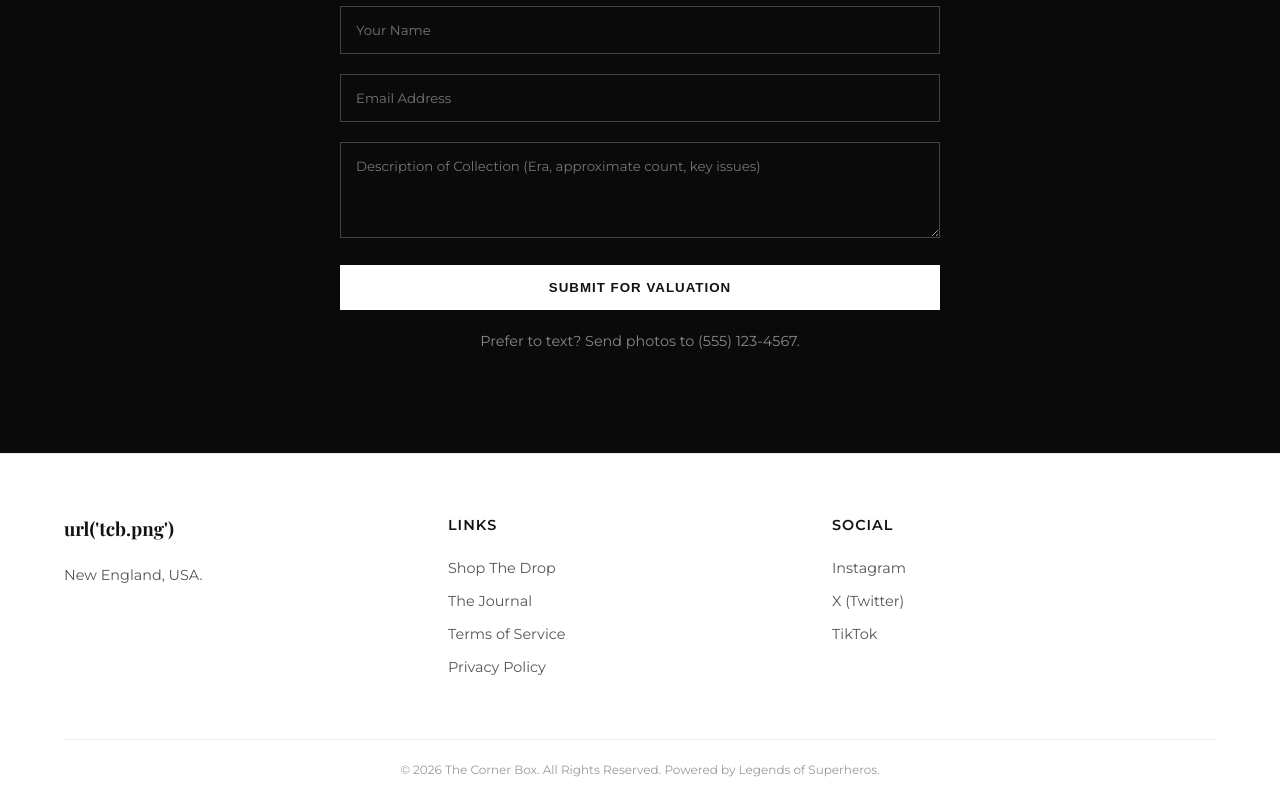
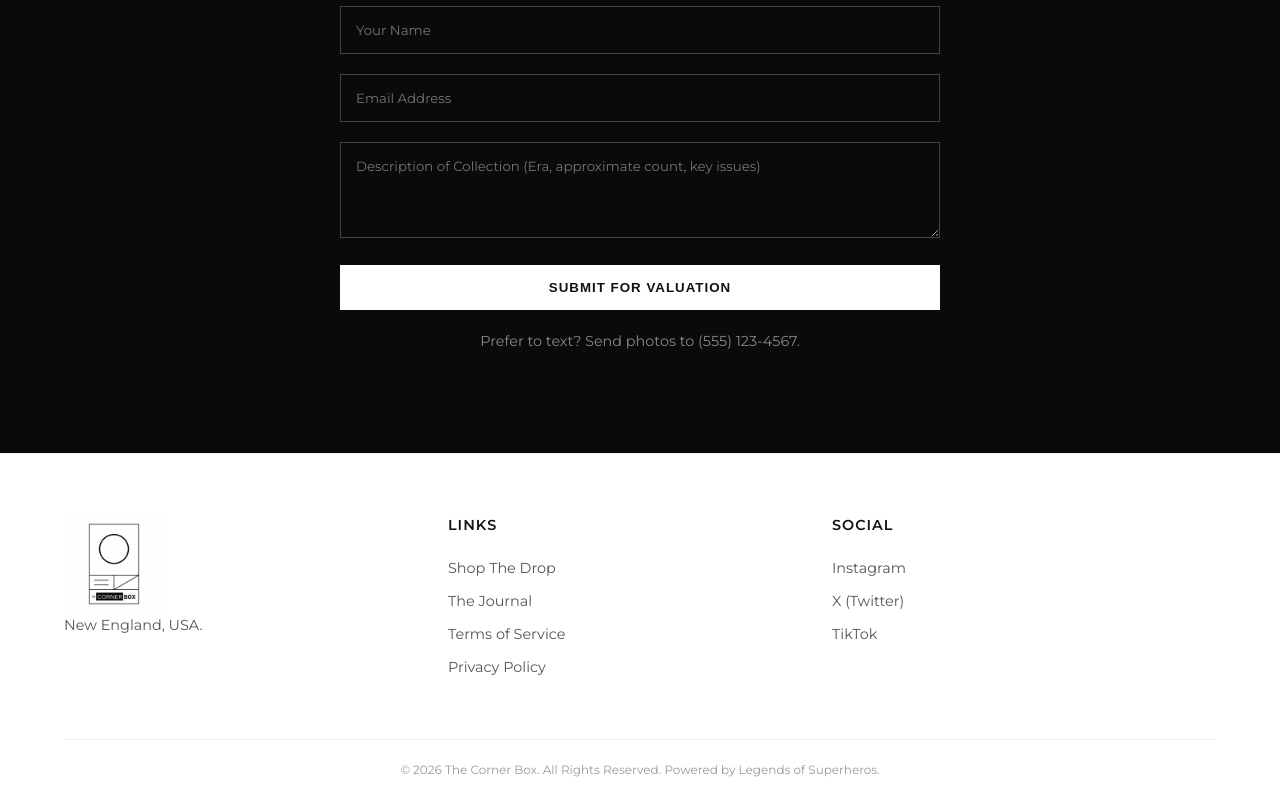
Before and after one commit to circadiem/the-corner-box, a plain HTML site: page index.html in a window 1280 px wide. Shown: the part 3172-3972 px from the top of the page. Drawn offline with nearby package versions, Linux system fonts and the light colour scheme; a web font is replaced by a local one.

Commit message:
Update index.html

```diff
--- a/index.html
+++ b/index.html
@@ -479,7 +479,7 @@
     <footer>
         <div class="footer-grid">
             <div class="footer-col">
-                <h3 class="serif-hd" style="margin-bottom: 20px;">url('tcb.png')</h3>
+                <img src="icon_tcb.png" alt="The Corner Box" style="height: 100px; width: auto;">
                 <p style="font-size: 0.9rem; color: #555;">New England, USA.</p>
             </div>
             <div class="footer-col">
```
